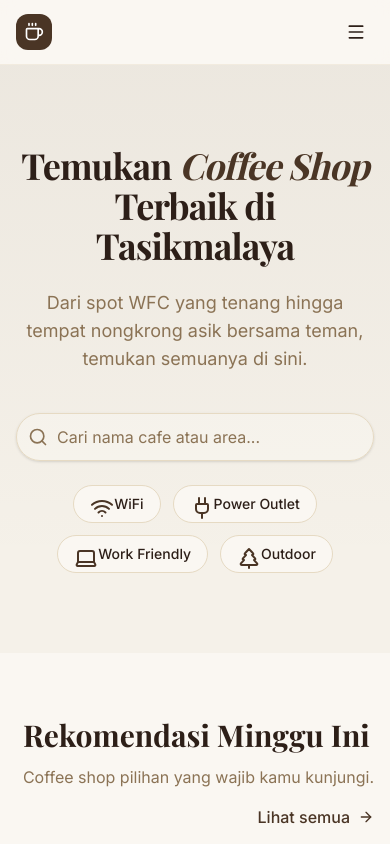
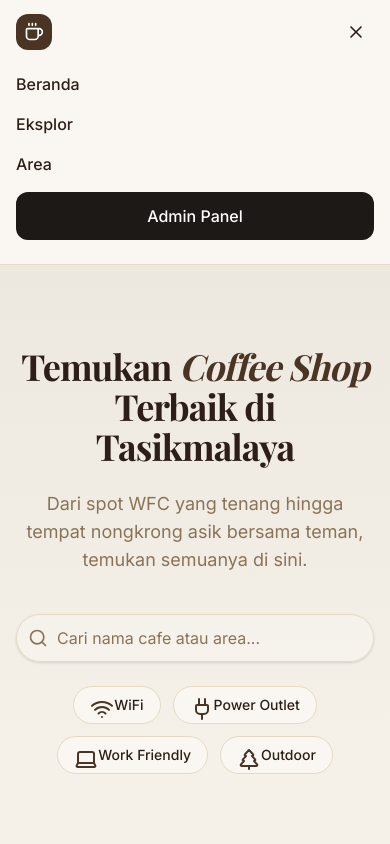
Before and after one commit to iqoll/tasik-coffe-discovery, a Next.js app: page / in a window 390 px wide. Both pictures are taken after a click on the button "Toggle Menu". Shown: the top 844 px of the page. Built offline with nearby package versions, Linux system fonts and the light colour scheme; a web font is replaced by a local one.

Commit message:
filter open-now and mobile menu working

```diff
--- a/src/components/layout/navbar.tsx
+++ b/src/components/layout/navbar.tsx
@@ -1,7 +1,19 @@
+"use client";
+
 import Link from "next/link";
-import { Coffee, Menu, Search, MapPin } from "lucide-react";
+import { Coffee, Menu, Search, MapPin, X } from "lucide-react";
+import { useState } from "react";
+import { motion, AnimatePresence } from "motion/react";
+
+const navLinks = [
+  { name: "Beranda", href: "/" },
+  { name: "Eksplor", href: "/cafes" },
+  { name: "Area", href: "/areas" },
+];
 
 export function Navbar() {
+  const [isOpen, setIsOpen] = useState(false);
+
   return (
     <header className="sticky top-0 z-50 w-full border-b border-border/40 bg-background/95 backdrop-blur supports-[backdrop-filter]:bg-background/60">
       <div className="container mx-auto px-4 h-16 flex items-center justify-between">
@@ -34,12 +46,47 @@ export function Navbar() {
           </Link>
         </nav>
 
-        {/* Mobile Nav Toggle (placeholder for actual functionality) */}
-        <button className="md:hidden p-2 text-foreground hover:bg-muted rounded-md transition-colors">
-          <Menu className="w-5 h-5" />
+        {/* Mobile Nav Toggle */}
+        <button
+          onClick={() => setIsOpen(!isOpen)}
+          className="md:hidden p-2 text-foreground hover:bg-muted rounded-md transition-colors"
+        >
+          {isOpen ? <X className="w-5 h-5" /> : <Menu className="w-5 h-5" />}
           <span className="sr-only">Toggle Menu</span>
         </button>
       </div>
+
+      {/* Mobile Menu */}
+      <AnimatePresence>
+        {isOpen && (
+          <motion.div
+            initial={{ opacity: 0, height: 0 }}
+            animate={{ opacity: 1, height: 'auto' }}
+            exit={{ opacity: 0, height: 0 }}
+            className="md:hidden bg-background border-b border-border overflow-hidden"
+          >
+            <div className="px-4 pt-2 pb-6 space-y-4">
+              {navLinks.map((link) => (
+                <Link
+                  key={link.name}
+                  href={link.href}
+                  onClick={() => setIsOpen(false)}
+                  className="block text-base font-medium text-foreground hover:text-primary transition-colors"
+                >
+                  {link.name}
+                </Link>
+              ))}
+              <Link
+                href="/admin/login"
+                onClick={() => setIsOpen(false)}
+                className="block w-full py-3 bg-stone-900 text-white text-center rounded-xl font-medium hover:bg-stone-800 transition-colors"
+              >
+                Admin Panel
+              </Link>
+            </div>
+          </motion.div>
+        )}
+      </AnimatePresence>
     </header>
   );
 }
--- a/src/constants/filters.ts
+++ b/src/constants/filters.ts
@@ -1,5 +1,5 @@
 import type { Feature } from "@/types/feature";
-import { Wifi, Plug, Laptop, TreePine, Cigarette, Music, Users, Moon } from "lucide-react";
+import { Wifi, Plug, Laptop, TreePine, Cigarette, Music, Users, Moon, Clock } from "lucide-react";
 import type { LucideIcon } from "lucide-react";
 
 export const FEATURES: Feature[] = [
@@ -11,6 +11,7 @@ export const FEATURES: Feature[] = [
   { id: "f6", name: "Live Music", slug: "live-music", icon: "Music" },
   { id: "f7", name: "Meeting Friendly", slug: "meeting-friendly", icon: "Users" },
   { id: "f8", name: "Mushola", slug: "prayer-room", icon: "Moon" },
+  { id: "f9", name: "Open Now", slug: "open-now", icon: "Clock" },
 ];
 
 export const FILTER_OPTIONS = FEATURES.map((f) => ({
@@ -34,4 +35,5 @@ export const FILTER_DEFINITIONS: FilterDefinition[] = [
   { id: "live-music", label: "Live Music", icon: Music },
   { id: "meeting-friendly", label: "Meeting Friendly", icon: Users },
   { id: "prayer-room", label: "Mushola", icon: Moon },
+  { id: "open-now", label: "Open Now", icon: Clock },
 ];
```
